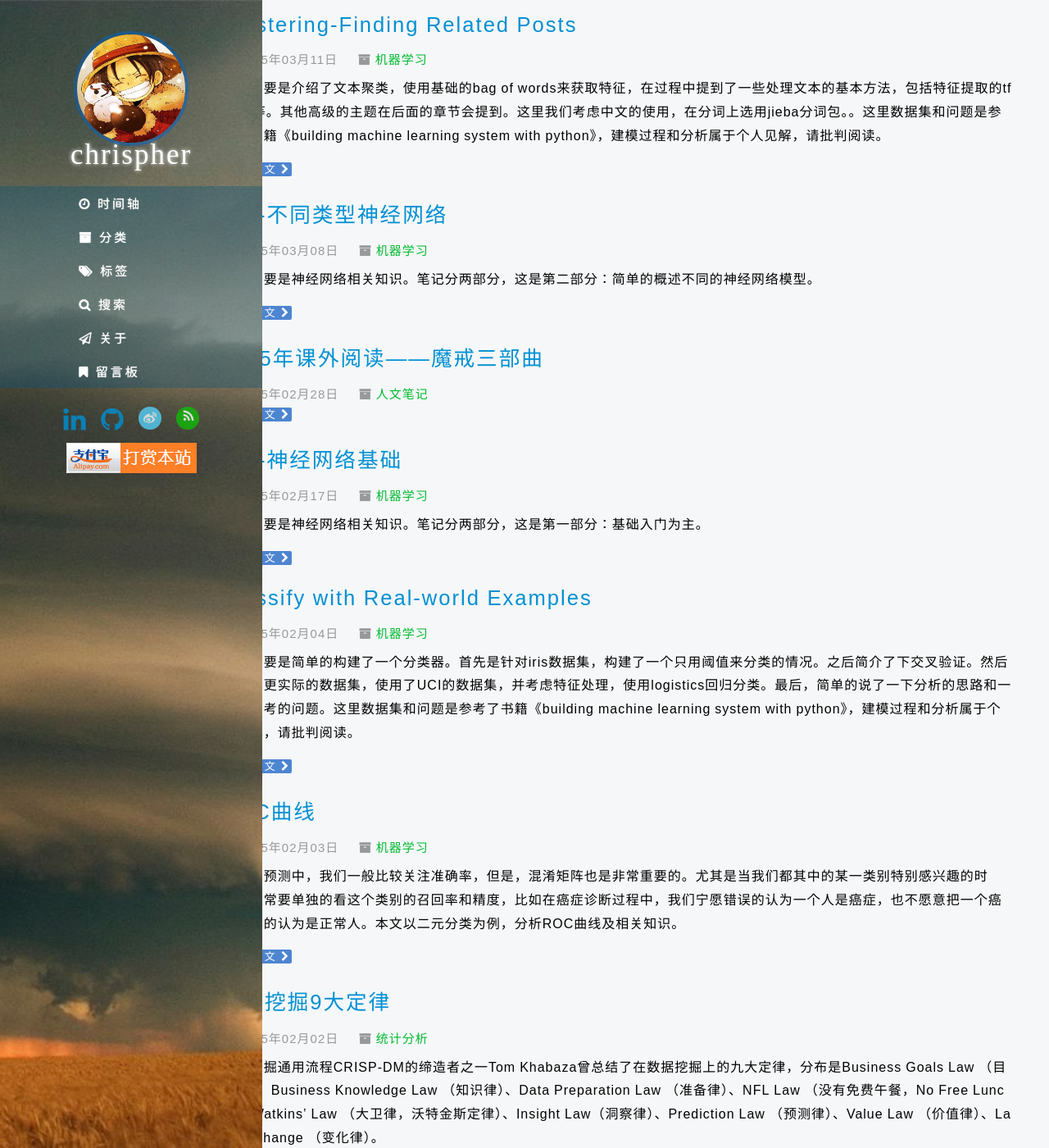
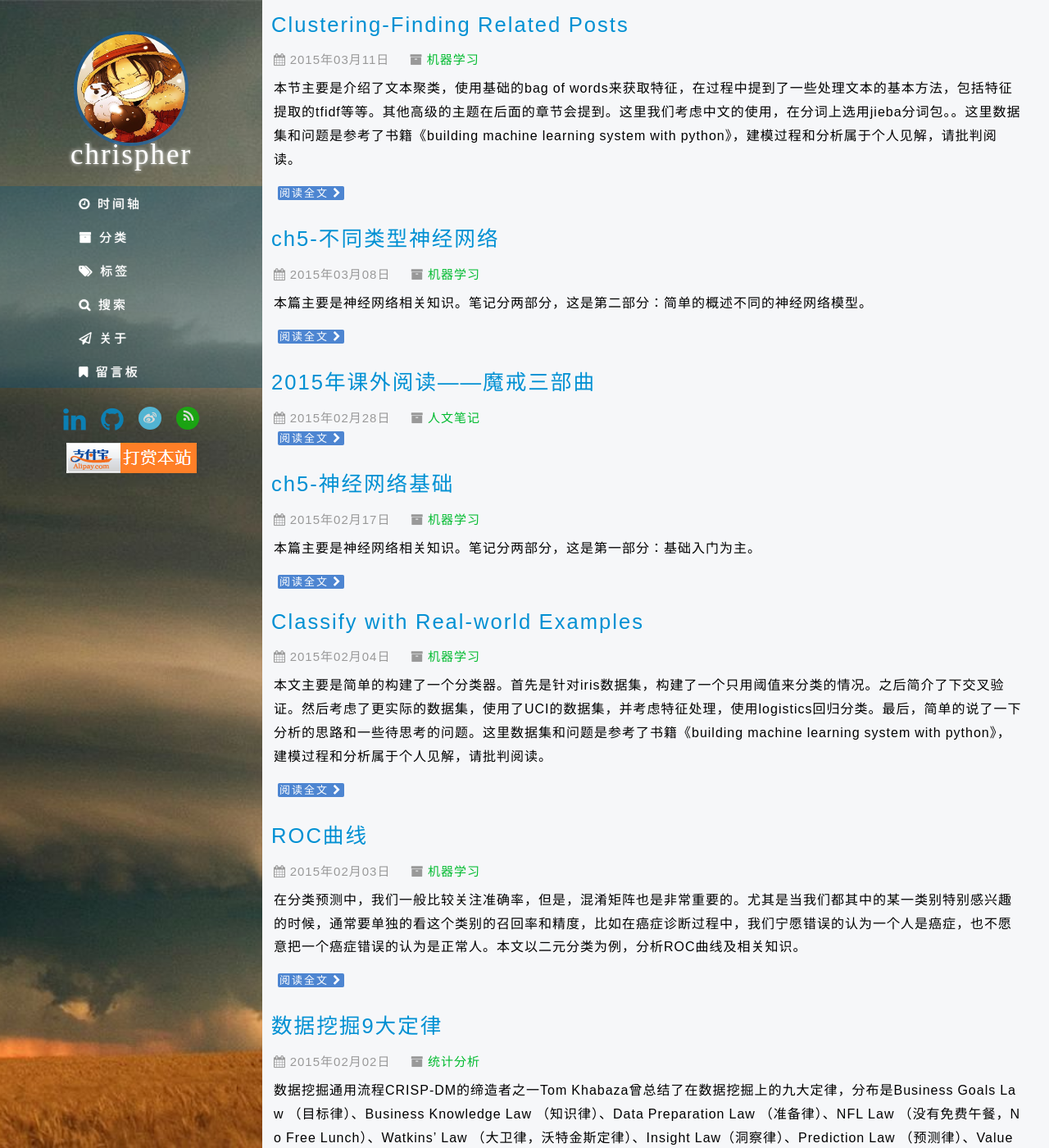
Before and after one commit to chrispher/chrispher.github.com, a Jekyll site: the page built from index.html, in a window 1280 px wide and 1400 px high. Shown: the whole window at 82% size. Built offline with Jekyll 4.4.1, drawn with Linux system fonts in a browser that asks for light colours; nearby versions of some CDN libraries; library files that are not in the unit come from our copies; the list of posts is cut into pages by our own code; comment, search, counter and statistics services are not loaded.

Commit message:
modify the format

```diff
--- a/res/css/light.css
+++ b/res/css/light.css
@@ -263,8 +263,8 @@ a:link {
 	margin-top:5%;
 }
 .main {
-	margin-left:20%;
-	margin-right:2%;
+	margin-left:25%;
+	margin-right:1%;
 	margin-top:-5px;
 	padding:0 10px 0 10px;
 }
```
